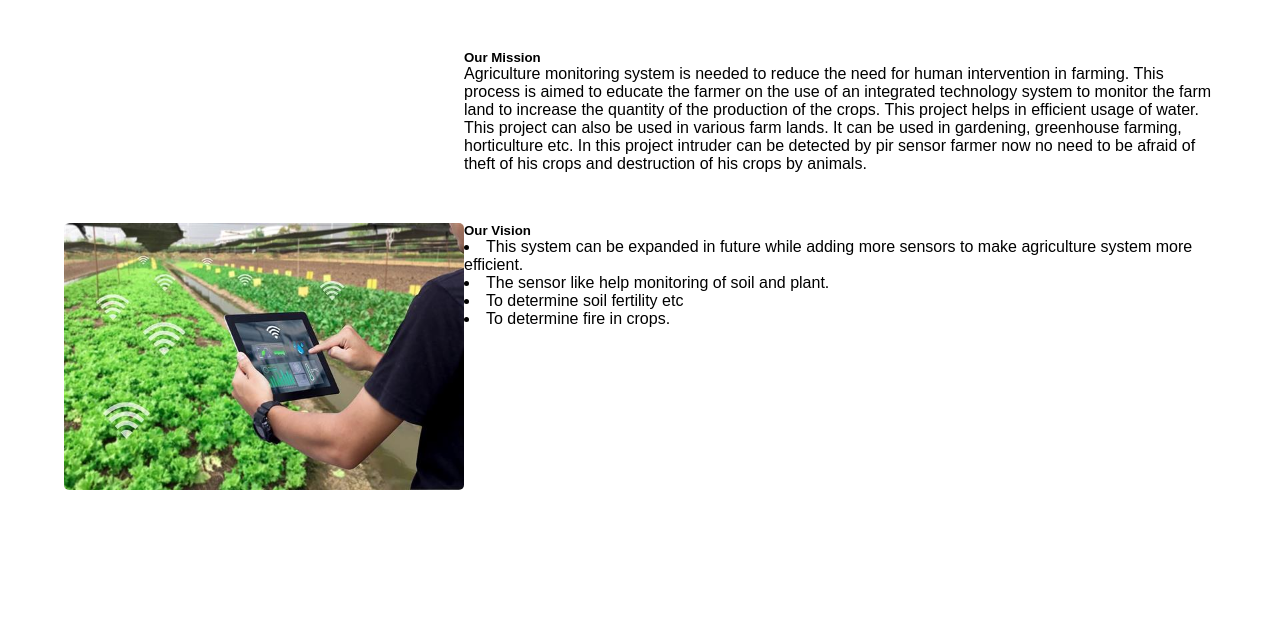
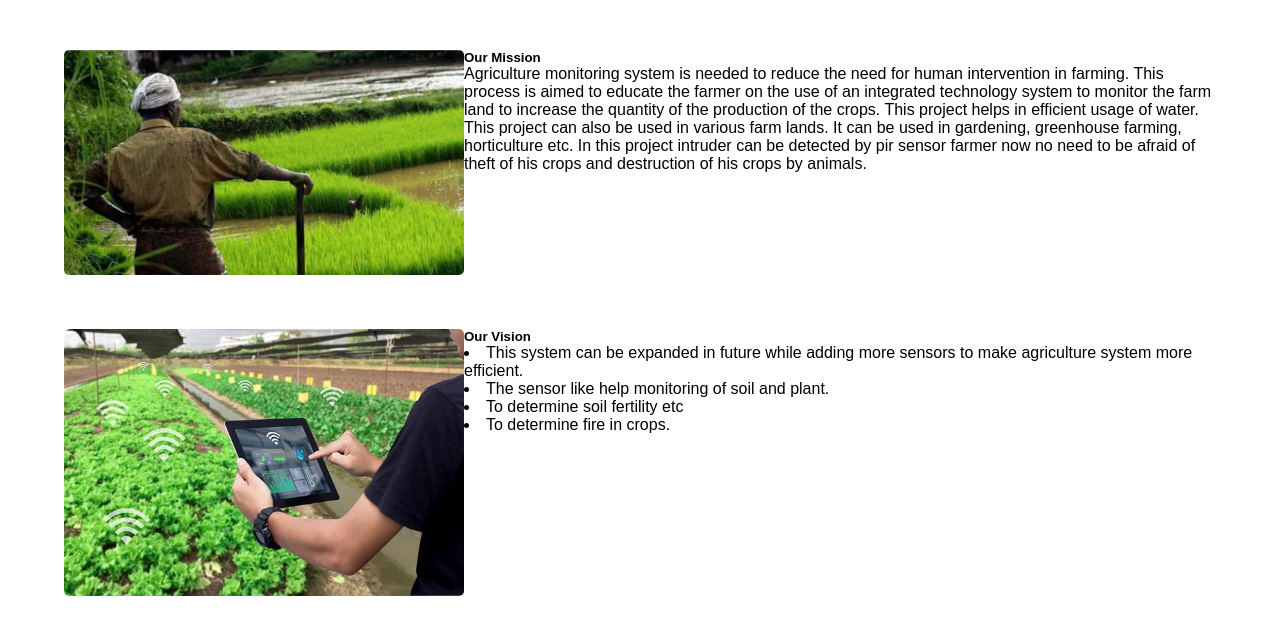
Before and after one commit to Sandhya-Rajput/TechAgriculture.github.io, a plain HTML site: page mission_vision.html in a window 1280 px wide. Drawn offline with Linux system fonts and the light colour scheme; files whose address does not match are found by name.

Commit message:
Update mission_vision.html

```diff
--- a/mission_vision.html
+++ b/mission_vision.html
@@ -11,7 +11,7 @@
     <div class="mvv-container">
         <div class="mvv-block">
             <div class="image">
-                <img width="600px" src="/12 Tech Agriculture/images/missioni.jpg" alt="">
+                <img width="600px" src="TechAgriculture.github.io/images/missioni.jpg" alt="">
             </div>
             <div class="content">
                 <h5>Our Mission</h5>
```
